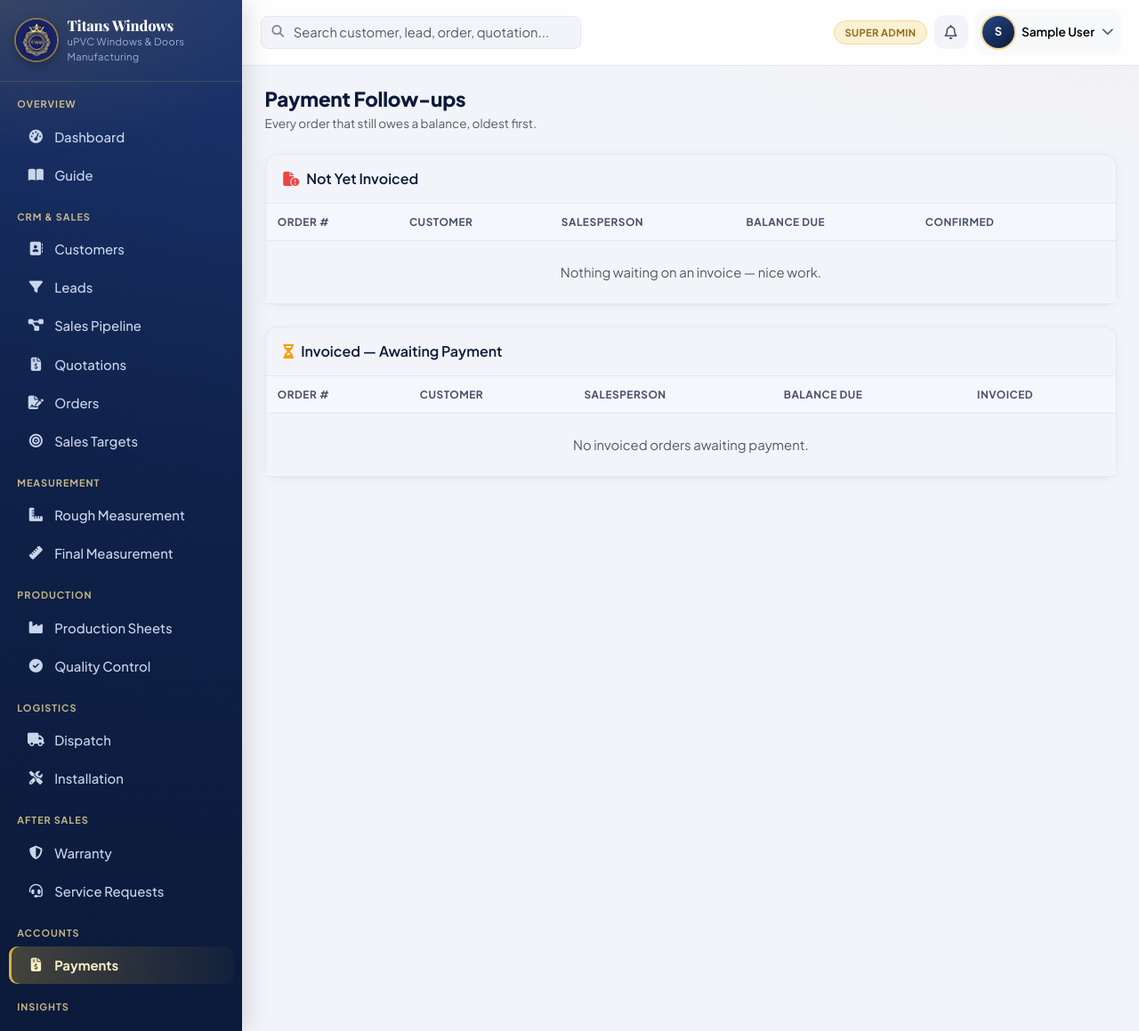
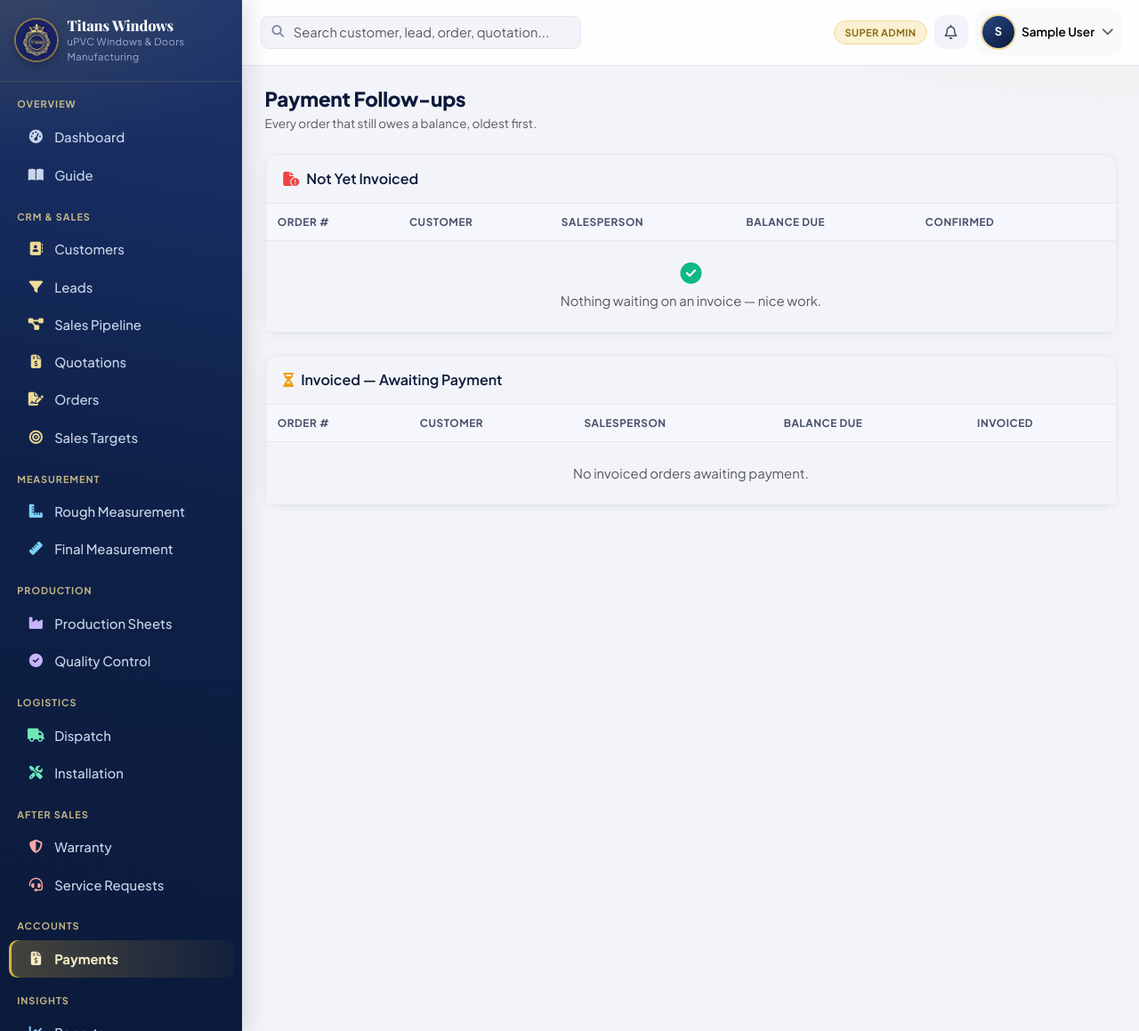
Before and after one commit to natesan0927-dot/Production-Sheet-Tool, a Django app: page /sales/payments/ in a window 1280 px wide. Shown: the whole page at 89% size. Run offline with Django 5.2, Linux system fonts and the light colour scheme; the visitor is signed in with stand-in values (Sample User, id 1); data comes from the database, SQL or seed files in the repository; data that the repository does not hold is empty; some libraries are stand-ins or nearby versions.

Commit message:
UI vibrancy pass: per-section color, motion, and empty-state icons
Scoped polish reusing patterns already validated in the earlier
login/dashboard redesign, not a re-theme:

- Color variety per section: each sidebar module (Sales, Measurement,
  Production, Logistics, After Sales, Accounts, Insights) now has its
  own icon accent colour instead of navy/gold everywhere, via a
  data-accent wrapper per nav group -- active-state gold highlighting
  still always wins.
- Motion: stat cards fade/lift into place with a slight stagger on
  page load (respects prefers-reduced-motion), and list rows now lift
  slightly on hover in addition to the existing background change.
- Imagery: empty "nothing pending" states across the dashboard and
  Payments page get a checkmark icon instead of being plain text,
  matching the celebratory tone already used on the login page.

Co-Authored-By: Claude Sonnet 5 <noreply@anthropic.com>

```diff
--- a/apps/sales/templates/sales/payment_dashboard.html
+++ b/apps/sales/templates/sales/payment_dashboard.html
@@ -23,7 +23,7 @@
             </form>
           </td>
         </tr>
-        {% empty %}<tr><td colspan="6" class="text-center text-muted py-4">Nothing waiting on an invoice — nice work.</td></tr>{% endfor %}
+        {% empty %}<tr><td colspan="6" class="text-center text-muted py-4"><i class="fa-solid fa-circle-check fs-4 text-success mb-2 d-block"></i>Nothing waiting on an invoice — nice work.</td></tr>{% endfor %}
       </tbody>
     </table>
   </div>
--- a/static/css/app.css
+++ b/static/css/app.css
@@ -143,6 +143,18 @@ a { text-decoration: none; transition: color .15s ease; }
   box-shadow: inset 3px 0 0 var(--tw-gold);
 }
 #tw-sidebar .nav-link i, #tw-sidebar .nav-link .nav-ico { width: 1.4rem; flex: none; text-align: center; margin-right: .6rem; font-size: .95rem; }
+
+/* Section colour-coding -- each module gets its own accent so the sidebar
+   reads as distinct areas rather than one long navy/gold list. Active-state
+   gold highlighting (above) always wins over this. */
+.nav-group[data-accent="sales"] .nav-link i { color: var(--tw-gold-300); }
+.nav-group[data-accent="measurement"] .nav-link i { color: #7DD3FC; }
+.nav-group[data-accent="production"] .nav-link i { color: #C4B5FD; }
+.nav-group[data-accent="logistics"] .nav-link i { color: #6EE7B7; }
+.nav-group[data-accent="aftersales"] .nav-link i { color: #FCA5A5; }
+.nav-group[data-accent="payments"] .nav-link i { color: #FCD34D; }
+.nav-group[data-accent="insights"] .nav-link i { color: #93C5FD; }
+.nav-group .nav-link.active i { color: inherit; }
 
 #tw-sidebar .sidebar-footer {
   margin: 1.1rem .8rem 1.2rem;
@@ -481,5 +493,23 @@ a.tw-journey-node:hover { opacity: .85; }
 
 /* Misc interactive touches */
 .card, .btn, .nav-link, .kanban-card, .stat-card { will-change: transform; }
-a.list-group-item, .list-group-item-action { transition: background .12s ease; }
+a.list-group-item, .list-group-item-action { transition: background .12s ease, transform .12s ease, box-shadow .12s ease; }
+a.list-group-item-action:hover, .list-group-item-action:hover { transform: translateX(2px); }
 .dropdown-item.rounded:active, .dropdown-item.rounded:hover { background-color: var(--tw-gold-100); color: var(--tw-gold-700); }
+
+/* Stat cards/rows fade upward into place instead of just appearing, and
+   stagger slightly so a row of 3-4 cards doesn't pop in all at once. */
+@keyframes tw-fade-up {
+  from { opacity: 0; transform: translateY(8px); }
+  to { opacity: 1; transform: translateY(0); }
+}
+.row.g-3 > [class*="col-"] > .stat-card {
+  animation: tw-fade-up .35s ease both;
+}
+.row.g-3 > [class*="col-"]:nth-child(1) > .stat-card { animation-delay: 0s; }
+.row.g-3 > [class*="col-"]:nth-child(2) > .stat-card { animation-delay: .05s; }
+.row.g-3 > [class*="col-"]:nth-child(3) > .stat-card { animation-delay: .1s; }
+.row.g-3 > [class*="col-"]:nth-child(4) > .stat-card { animation-delay: .15s; }
+@media (prefers-reduced-motion: reduce) {
+  .row.g-3 > [class*="col-"] > .stat-card { animation: none; }
+}
--- a/templates/base.html
+++ b/templates/base.html
@@ -35,46 +35,60 @@
 
     {% if 'crm_sales' in nav_sections %}
     <div class="nav-section">CRM &amp; Sales</div>
+    <div class="nav-group" data-accent="sales">
     <a class="nav-link {% if 'customer' in request.path %}active{% endif %}" href="{% url 'crm:customer_list' %}"><i class="fa-solid fa-address-book"></i>Customers</a>
     <a class="nav-link {% if '/leads/' in request.path and 'pipeline' not in request.path %}active{% endif %}" href="{% url 'crm:lead_list' %}"><i class="fa-solid fa-filter"></i>Leads</a>
     <a class="nav-link {% if 'pipeline' in request.path %}active{% endif %}" href="{% url 'crm:lead_pipeline' %}"><i class="fa-solid fa-diagram-project"></i>Sales Pipeline</a>
     <a class="nav-link {% if 'quotation' in request.path %}active{% endif %}" href="{% url 'sales:quotation_list' %}"><i class="fa-solid fa-file-invoice-dollar"></i>Quotations</a>
     <a class="nav-link {% if '/orders/' in request.path %}active{% endif %}" href="{% url 'sales:order_list' %}"><i class="fa-solid fa-file-signature"></i>Orders</a>
     <a class="nav-link {% if 'target' in request.path %}active{% endif %}" href="{% url 'sales:target_list' %}"><i class="fa-solid fa-bullseye"></i>Sales Targets</a>
+    </div>
     {% endif %}
 
     {% if 'measurement' in nav_sections %}
     <div class="nav-section">Measurement</div>
+    <div class="nav-group" data-accent="measurement">
     <a class="nav-link {% if 'measurement/requests' in request.path %}active{% endif %}" href="{% url 'measurement:request_list' %}"><i class="fa-solid fa-ruler-combined"></i>Rough Measurement</a>
     <a class="nav-link {% if 'measurement/final' in request.path %}active{% endif %}" href="{% url 'measurement:final_list' %}"><i class="fa-solid fa-ruler"></i>Final Measurement</a>
+    </div>
     {% endif %}
 
     {% if 'production' in nav_sections %}
     <div class="nav-section">Production</div>
+    <div class="nav-group" data-accent="production">
     <a class="nav-link {% if 'production/sheets' in request.path %}active{% endif %}" href="{% url 'production:sheet_list' %}"><i class="fa-solid fa-industry"></i>Production Sheets</a>
     <a class="nav-link {% if 'qc' in request.path %}active{% endif %}" href="{% url 'production:qc_list' %}"><i class="fa-solid fa-circle-check"></i>Quality Control</a>
+    </div>
     {% endif %}
 
     {% if 'dispatch' in nav_sections or 'installation' in nav_sections %}
     <div class="nav-section">Logistics</div>
+    <div class="nav-group" data-accent="logistics">
     {% if 'dispatch' in nav_sections %}<a class="nav-link {% if 'dispatch' in request.path %}active{% endif %}" href="{% url 'logistics:dispatch_list' %}"><i class="fa-solid fa-truck"></i>Dispatch</a>{% endif %}
     {% if 'installation' in nav_sections %}<a class="nav-link {% if 'installation' in request.path %}active{% endif %}" href="{% url 'logistics:installation_list' %}"><i class="fa-solid fa-screwdriver-wrench"></i>Installation</a>{% endif %}
+    </div>
     {% endif %}
 
     {% if 'aftersales' in nav_sections %}
     <div class="nav-section">After Sales</div>
+    <div class="nav-group" data-accent="aftersales">
     <a class="nav-link {% if 'warranty' in request.path %}active{% endif %}" href="{% url 'aftersales:warranty_list' %}"><i class="fa-solid fa-shield-halved"></i>Warranty</a>
     <a class="nav-link {% if 'complaint' in request.path %}active{% endif %}" href="{% url 'aftersales:complaint_list' %}"><i class="fa-solid fa-headset"></i>Service Requests</a>
+    </div>
     {% endif %}
 
     {% if 'payments' in nav_sections %}
     <div class="nav-section">Accounts</div>
+    <div class="nav-group" data-accent="payments">
     <a class="nav-link {% if 'payments' in request.path %}active{% endif %}" href="{% url 'sales:payment_dashboard' %}"><i class="fa-solid fa-file-invoice-dollar"></i>Payments</a>
+    </div>
     {% endif %}
 
     {% if 'insights' in nav_sections %}
     <div class="nav-section">Insights</div>
+    <div class="nav-group" data-accent="insights">
     <a class="nav-link {% if request.resolver_match.namespace == 'reports' %}active{% endif %}" href="{% url 'reports:index' %}"><i class="fa-solid fa-chart-line"></i>Reports</a>
+    </div>
     {% endif %}
 
     {% if 'people' in nav_sections or 'settings' in nav_sections %}
```
Also changed, not shown: apps/dashboard/templates/dashboard/home.html (+4 -4 lines).
